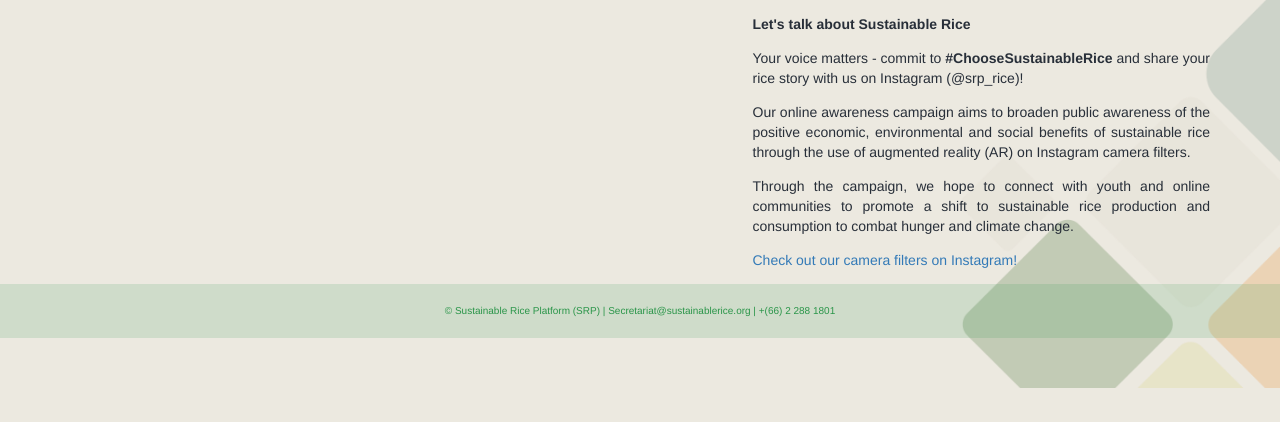
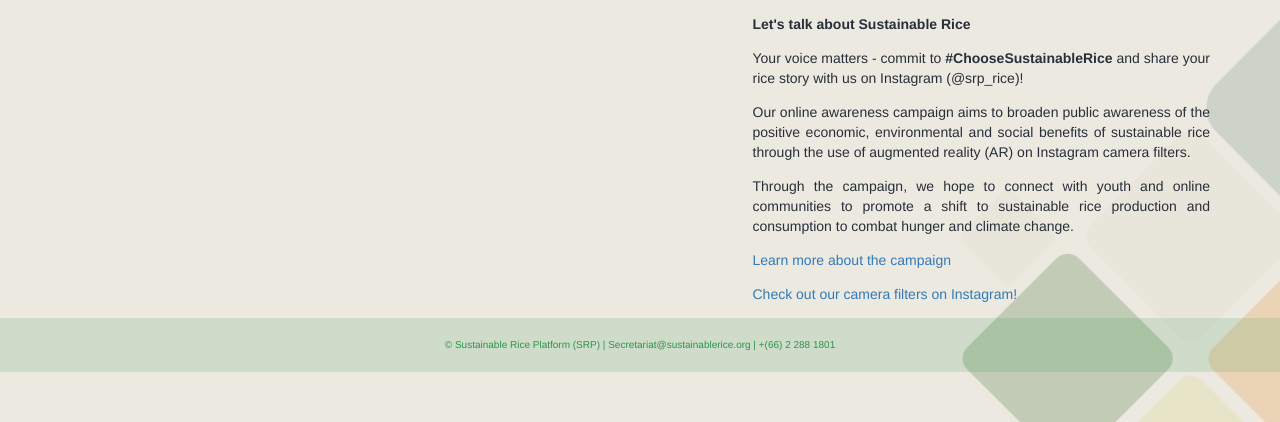
Before and after one commit to sustainablericeplatform/sustainablericeplatform.github.io, a Jekyll site: the page built from index.html, in a window 1280 px wide and 900 px high, scrolled down 1735 px, cut to the strip 478-900 px from the top of the window. Built offline with Jekyll 4.4.1, drawn with Linux system fonts in a browser that asks for light colours; before the commit the page ends 2601 px from its top, so only the background shows below that.

Commit message:
Update index.html

```diff
--- a/index.html
+++ b/index.html
@@ -105,6 +105,7 @@ A further announcement will be made in the coming days, providing details of opp
                     <p>Your voice matters - commit to <strong>#ChooseSustainableRice</strong> and share your rice story with us on Instagram (@srp_rice)!</p>
                     <p>Our online awareness campaign aims to broaden public awareness of the positive economic, environmental and social benefits of sustainable rice through the use of augmented reality (AR) on Instagram camera filters.</p>
                     <p>Through the campaign, we hope to connect with youth and online communities to promote a shift to sustainable rice production and consumption to combat hunger and climate change.</p>
+                    <p><a href="https://sustainablerice.wixsite.com/srpice" target="_blank">Learn more about the campaign</a></p>
                     <p><a href="https://l.ead.me/srp-selfie" target="_blank">Check out our camera filters on Instagram!</a></p>
 
 
```
